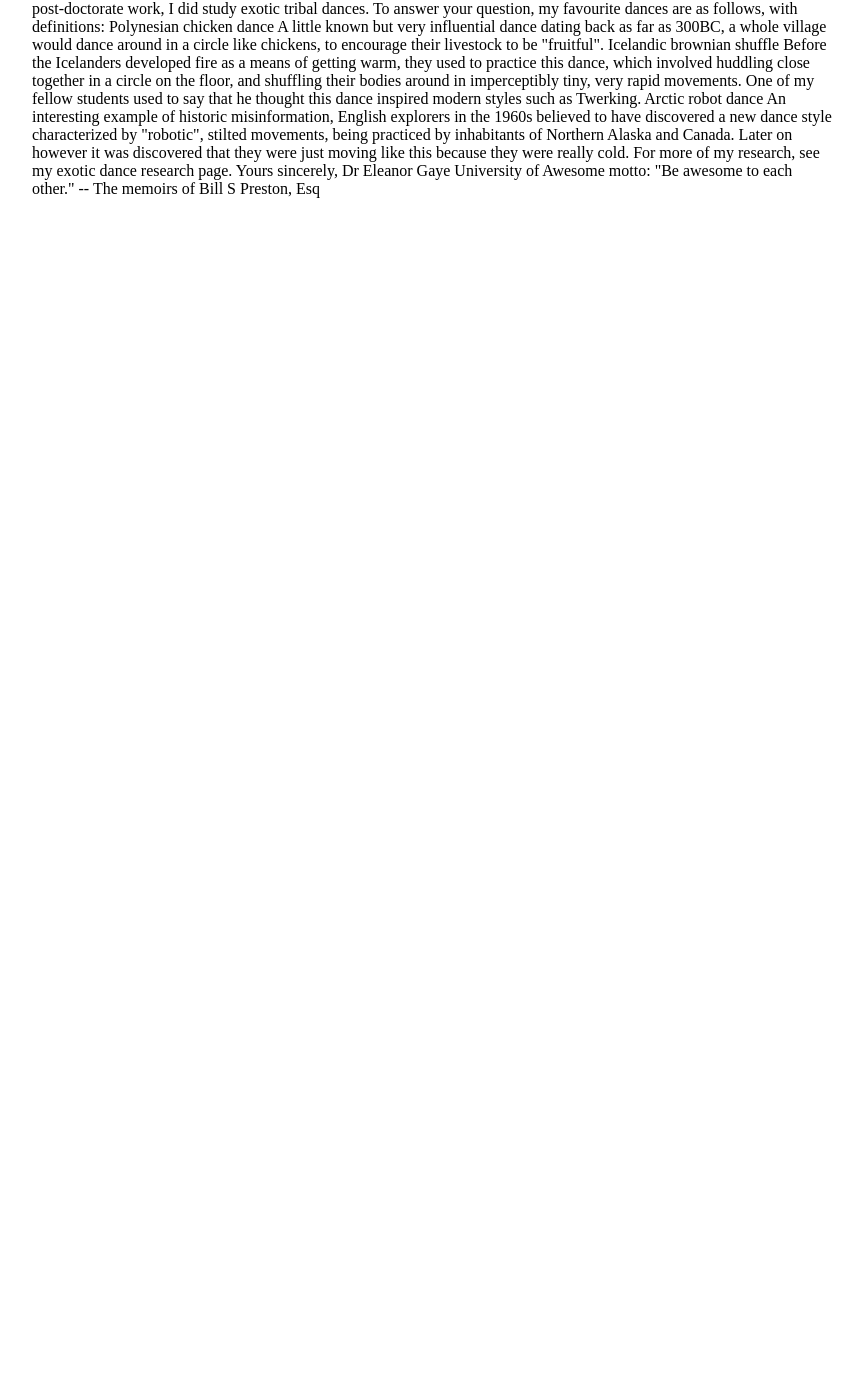
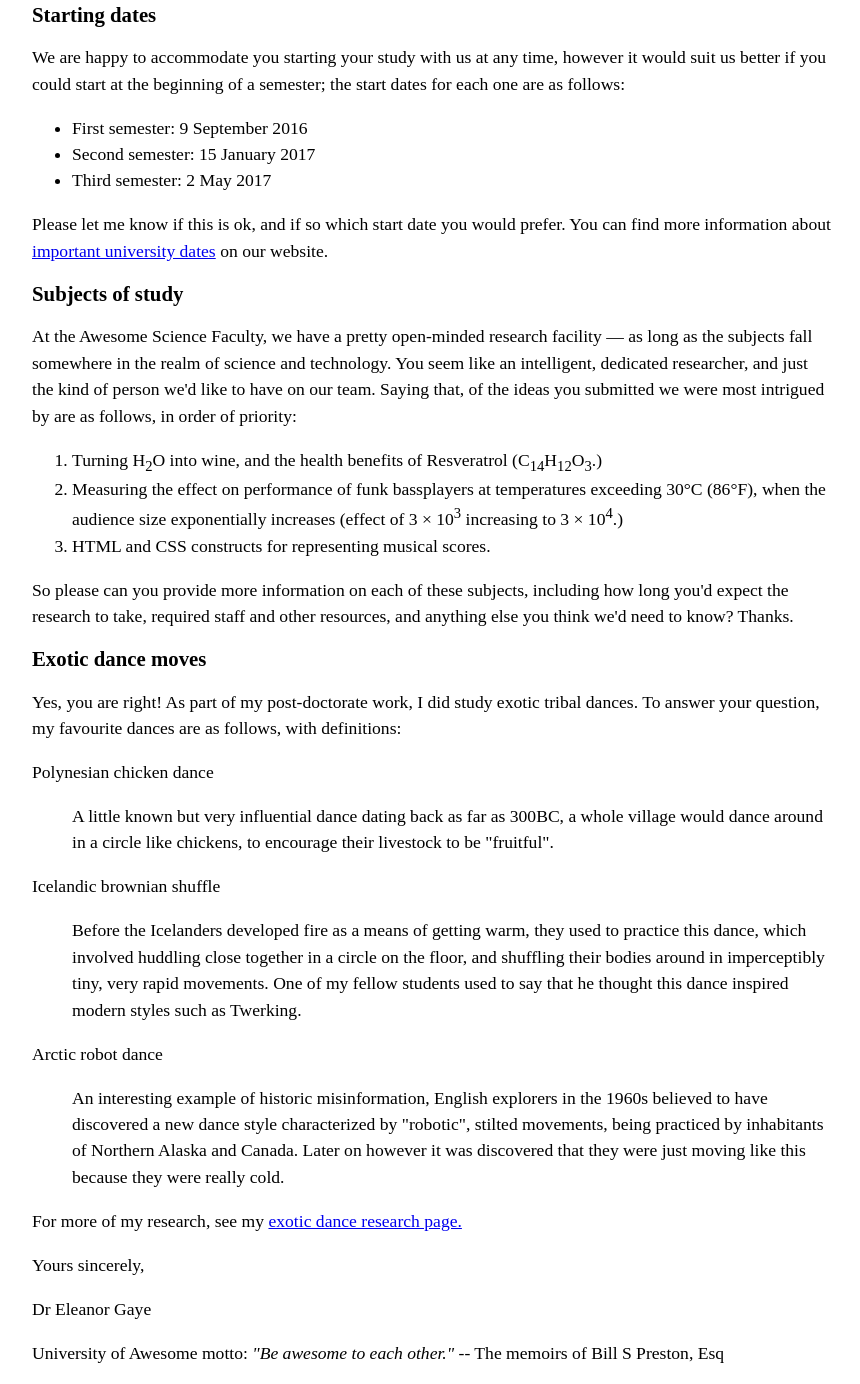
Before and after one commit to daiya122815/git-tutorial, a plain HTML site: page index.html in a window 1280 px wide. Shown: the part 288-1672 px from the top of the page, without its empty margins (208-1068 px from the left). Before the commit the page ends 800 px from the top, so only its background shows below. Drawn offline with Linux system fonts and the light colour scheme.

Commit message:
バックアップ

```diff
--- a/index.html
+++ b/index.html
@@ -1,70 +1,111 @@
-<html></html>
+<!--
+ class="sender-column"の不具合
+ 5 つの頭字語/略語　残り２つが見つからない
+
+ -->
+
+<html lang="en">
   <head>
     <meta charset="utf-8" />
     <link rel="stylesheet" href="./style.css">
   </head>
-  <body>Dr. Eleanor Gaye
+  <body>
+    <!-- <meta name="Dr. Eleanor Gaye"/> -->
+    <p>Dr. Eleanor Gaye</p>
+
     Awesome Science faculty
     University of Awesome
-    Bobtown, CA 99999,
-    USA
-    Tel: 123-456-7890
-    Email: no_reply@example.com
+    <address class="sender-column">Bobtown, CA 99999,USA</address>
+    <strong>Tel:123-456-7890</strong>
+    <strong>Email:no_reply@example.com</strong>
 
-    20 January 2016
+    <time datetime="2016-01-20" class="sender-column">20 January 2016</time>
 
     Miss Eileen Dover
-    4321 Cliff Top Edge
-    Dover, CT9 XXX
-    UK
+    <address>
+        4321 Cliff Top Edge
+        Dover, CT9 XXX
+        UK
+    </address>
 
 
-    Re: Eileen Dover university application
+    <h1>Re: Eileen Dover university application</h1>
 
-    Dear Eileen,
+    <p>Dear Eileen,</p>
+    Thank you for your recent application to join us at the University of Awesome's science faculty to study as part</br>
+    of your <abbr>PhD</abbr> next year. I will answer your questions one by one, in the following sections.
 
-    Thank you for your recent application to join us at the University of Awesome's science faculty to study as part of your PhD next year. I will answer your questions one by one, in the following sections.
+    <h2>Starting dates</h2>
+    <p>
+      We are happy to accommodate you starting your study with us at any time, however it would suit us better if you</br>
+      could start at the beginning of a semester; the start dates for each one are as follows:
+    </p>
 
-    Starting dates
+    <ul>
+        <li>First semester: <time datetime="2016-09-09">9 September 2016</time></li>
+        <li>Second semester: <time datetime="2017-01-15">15 January 2017</time></li>
+        <li>Third semester: <time datetime="2017-05-02">2 May 2017</time></li>
+    </ul>
+    <p>
+      Please let me know if this is ok, and if so which start date you would prefer.
+      You can find more information about <a href="http://example.com">important university dates</a> on our website.
+    </p>
 
-    We are happy to accommodate you starting your study with us at any time, however it would suit us better if you could start at the beginning of a semester; the start dates for each one are as follows:
+    <h2>Subjects of study</h2>
+    <p>
+      At the Awesome Science Faculty, we have a pretty open-minded research facility — as long as the subjects fall
+      somewhere in the realm of science and technology. You seem like an intelligent, dedicated researcher, and just
+      the kind of person we'd like to have on our team. Saying that, of the ideas you submitted we were most intrigued
+      by are as follows, in order of priority:
+    </p>
+    <ol>
+        <li>Turning H<sub>2</sub>O into wine, and the health benefits of Resveratrol (C<sub>14</sub>H<sub>12</sub>O<sub>3</sub>.)</li>
+        <li>Measuring the effect on performance of funk bassplayers at temperatures exceeding 30°C (86°F), when the audience size exponentially increases (effect of 3 × 10<sup>3</sup> increasing to 3 × 10<sup>4</sup>.)</li>
+        <li><abbr>HTML</abbr> and <abbr>CSS</abbr> constructs for representing musical scores.</li>
+    </ol>
+    <p>
+      So please can you provide more information on each of these subjects, including how long you'd expect the
+      research to take, required staff and other resources, and anything else you think we'd need to know? Thanks.
+    </p>
 
-    First semester: 9 September 2016
-    Second semester: 15 January 2017
-    Third semester: 2 May 2017
+    <h2>Exotic dance moves</h2>
+    <p>
+      Yes, you are right! As part of my post-doctorate work, I did study exotic tribal dances. To answer your question,
+      my favourite dances are as follows, with definitions:
+    </p>
+    <p>Polynesian chicken dance</p>
+    <dl>
+      <dd>
+        A little known but very influential dance dating back as far as 300BC, a whole village would dance around
+        in a circle like chickens, to encourage their livestock to be "fruitful".
+      </dd>
+    </dl>
 
-    Please let me know if this is ok, and if so which start date you would prefer.
+    <p>Icelandic brownian shuffle</p>
+    <dl>
+      <dd>
+        Before the Icelanders developed fire as a means of getting warm, they used to practice this dance, which
+        involved huddling close together in a circle on the floor, and shuffling their bodies around in imperceptibly
+        tiny, very rapid movements. One of my fellow students used to say that he thought this dance inspired
+        modern styles such as Twerking.
+      </dd>
+    </dl>
 
-    You can find more information about important university dates on our website.
+    <p>Arctic robot dance</p>
+    <dl>
+      <dd>
+        An interesting example of historic misinformation, English explorers in the 1960s believed to have
+        discovered a new dance style characterized by "robotic", stilted movements, being practiced by inhabitants
+        of Northern Alaska and Canada. Later on however it was discovered that they were just moving like this
+        because they were really cold.
+      </dd>
+    </dl>
 
+    <p>For more of my research, see my <a href="http://example.com">exotic dance research page.</a></p>
 
-    Subjects of study
+    <p>Yours sincerely,</p>
+    <p>Dr Eleanor Gaye</p>
 
-    At the Awesome Science Faculty, we have a pretty open-minded research facility — as long as the subjects fall somewhere in the realm of science and technology. You seem like an intelligent, dedicated researcher, and just the kind of person we'd like to have on our team. Saying that, of the ideas you submitted we were most intrigued by are as follows, in order of priority:
-
-    Turning H2O into wine, and the health benefits of Resveratrol (C14H12O3.)
-    Measuring the effect on performance of funk bassplayers at temperatures exceeding 30°C (86°F), when the audience size exponentially increases (effect of 3 × 103 increasing to 3 × 104.)
-    HTML and CSS constructs for representing musical scores.
-
-    So please can you provide more information on each of these subjects, including how long you'd expect the research to take, required staff and other resources, and anything else you think we'd need to know? Thanks.
-
-
-    Exotic dance moves
-
-    Yes, you are right! As part of my post-doctorate work, I did study exotic tribal dances. To answer your question, my favourite dances are as follows, with definitions:
-
-    Polynesian chicken dance
-    A little known but very influential dance dating back as far as 300BC, a whole village would dance around in a circle like chickens, to encourage their livestock to be "fruitful".
-    Icelandic brownian shuffle
-    Before the Icelanders developed fire as a means of getting warm, they used to practice this dance, which involved huddling close together in a circle on the floor, and shuffling their bodies around in imperceptibly tiny, very rapid movements. One of my fellow students used to say that he thought this dance inspired modern styles such as Twerking.
-    Arctic robot dance
-    An interesting example of historic misinformation, English explorers in the 1960s believed to have discovered a new dance style characterized by "robotic", stilted movements, being practiced by inhabitants of Northern Alaska and Canada. Later on however it was discovered that they were just moving like this because they were really cold.
-
-    For more of my research, see my exotic dance research page.
-
-    Yours sincerely,
-    Dr Eleanor Gaye
-
-    University of Awesome motto: "Be awesome to each other." -- The memoirs of Bill S Preston, Esq
+    <p>University of Awesome motto: <cite>"Be awesome to each other."</cite> -- The memoirs of Bill S Preston, Esq</p>
 </body>
 </html>
```
